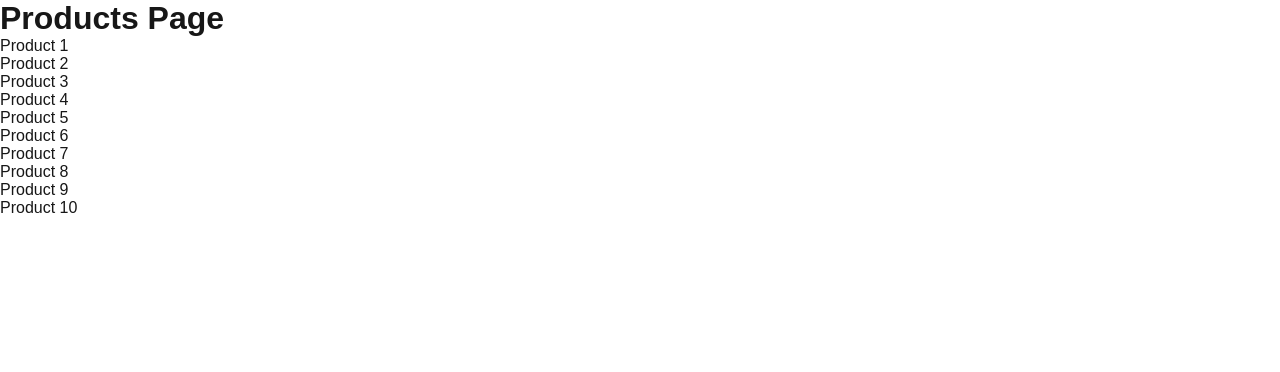
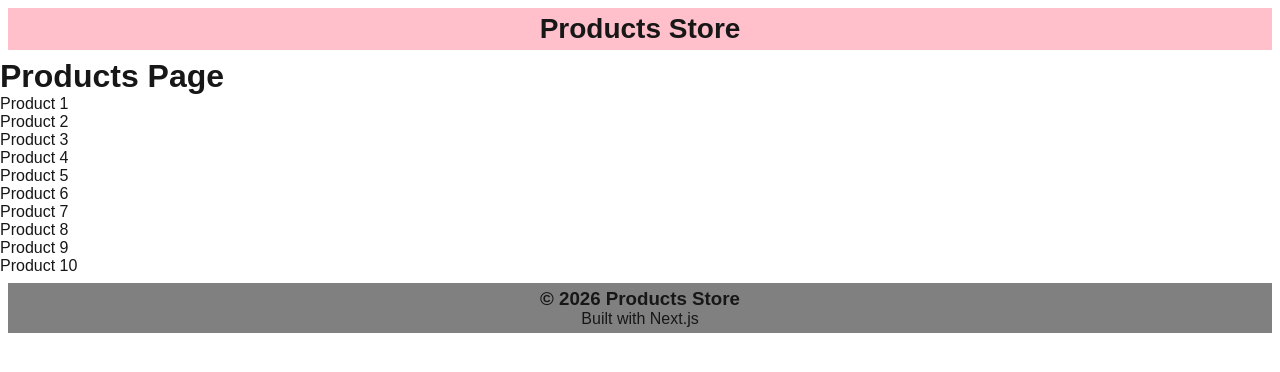
Before and after one commit to ranjay17/nextjs-learning, a Next.js app: page /products in a window 1280 px wide. Shown: the top 372 px of the page. Built offline with nearby package versions, Linux system fonts and the light colour scheme.

Commit message:
Added global layout with header and footer

```diff
--- a/src/app/layout.js
+++ b/src/app/layout.js
@@ -20,7 +20,30 @@ export default function RootLayout({ children }) {
   return (
     <html lang="en">
       <body className={`${geistSans.variable} ${geistMono.variable}`}>
+        <header
+          style={{
+            background: "pink",
+            margin: "8px",
+            padding: "5px",
+            textAlign: "center",
+            fontWeight: "bold",
+            fontSize: "28px",
+          }}
+        >
+          Products Store
+        </header>
         {children}
+        <footer
+          style={{
+            background: "gray",
+            margin: "8px",
+            padding: "5px",
+            textAlign: "center",
+          }}
+        >
+          <h3>© 2026 Products Store </h3>
+          <p>Built with Next.js</p>
+        </footer>
       </body>
     </html>
   );
```
Also changed, not shown: src/app/products/page.js (+0 -30 lines).
